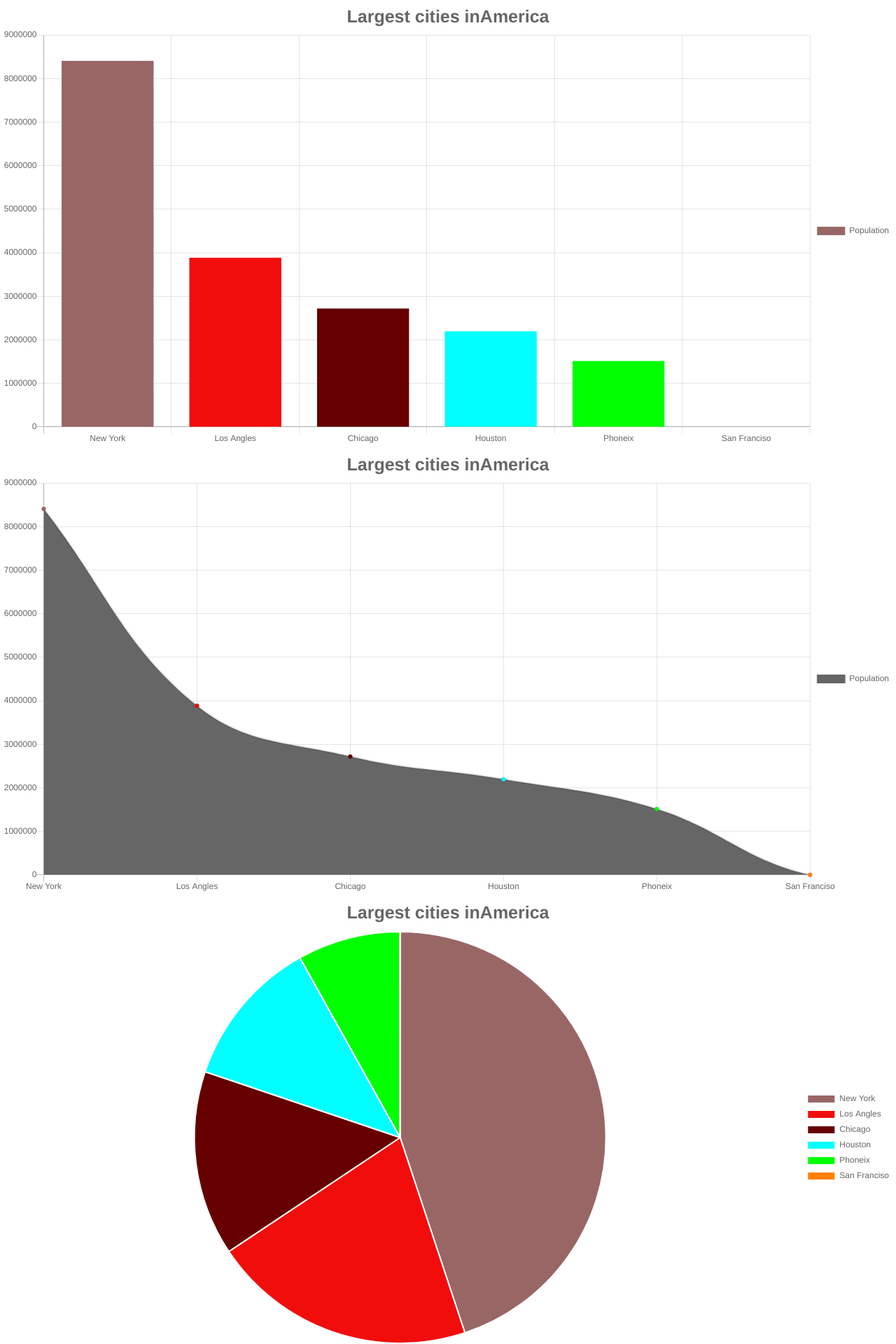
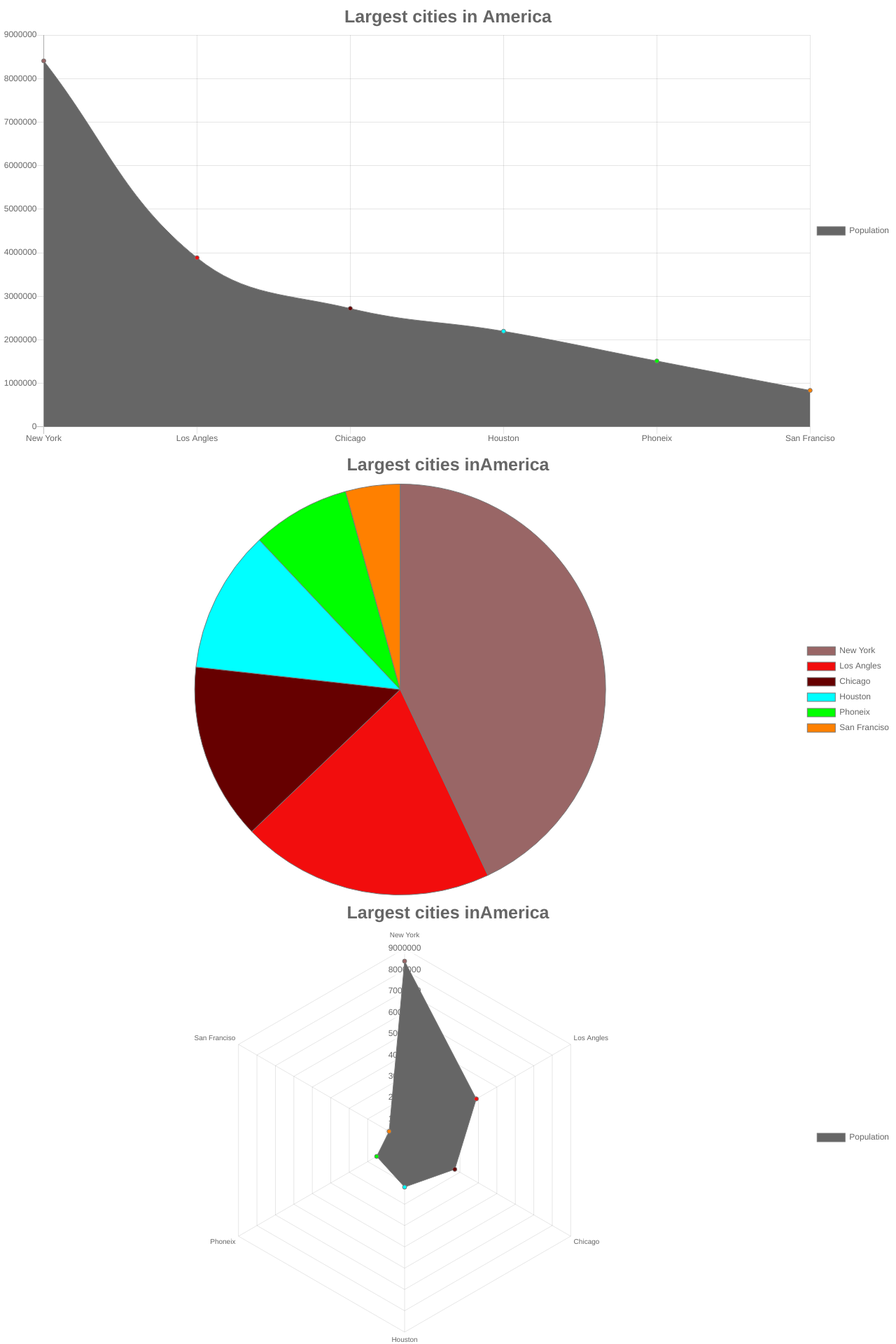
Before and after one commit to buntydev1/React-Chartjs-2, a React (Create React App) app in the folder reactcharts/: page / in a window 1280 px wide. Shown: the whole page at 70% size. Built offline with nearby package versions, Linux system fonts and the light colour scheme.

Commit message:
border property added and charts updated

```diff
--- a/reactcharts/src/App.js
+++ b/reactcharts/src/App.js
@@ -26,7 +26,7 @@ class App extends Component {
                   2718782,
                   2195914,
                   1513367,
-                  837,442
+                  837442
                 ],
                 backgroundColor:[
                     'rgb(153, 102, 102)',
@@ -35,7 +35,11 @@ class App extends Component {
                     'rgb(0, 255, 255)',
                     'rgb(0, 255, 0)',
                     'rgb(255, 128, 0)'
-                ]
+                ],
+                borderWidth:1,
+                borderColor:'#777',
+                hoverBorderColor:'#000',
+                hoverBorderWidth:3
             }
         ]
     }
--- a/reactcharts/src/components/Chart.js
+++ b/reactcharts/src/components/Chart.js
@@ -1,5 +1,5 @@
 import React, { Component } from "react";
-import {Bar,Line,Pie} from 'react-chartjs-2';
+import {Line,Pie, Radar} from 'react-chartjs-2';
 
 class Chart extends Component {
     constructor(props){
@@ -18,26 +18,12 @@ class Chart extends Component {
   render() {
     return (
         <div>
-      <Bar
-        data={this.state.chartData}
-        options={{
-            title:{
-                display:this.props.displayTitle,
-                text:'Largest cities in'+this.props.location,
-                fontSize:25
-            },
-            legend:{
-                display:this.props.displayLegend,
-                position:this.props.legendPosition
-            }
-        }}
-      />
       <Line
         data={this.state.chartData}
         options={{
             title:{
                 display:this.props.displayTitle,
-                text:'Largest cities in'+this.props.location,
+                text:'Largest cities in '+this.props.location,
                 fontSize:25
             },
             legend:{
@@ -60,6 +46,20 @@ class Chart extends Component {
             }
         }}
       />
+      <Radar
+        data={this.state.chartData}
+        options={{
+            title:{
+                display:this.props.displayTitle,
+                text:'Largest cities in'+this.props.location,
+                fontSize:25
+            },
+            legend:{
+                display:this.props.displayLegend,
+                position:this.props.legendPosition
+            }
+        }}
+      />
       </div>
     );
   }
```
Also changed, not shown: 1 other file (tests, documents, lock files or other folders).
